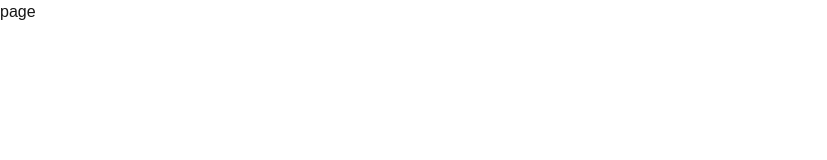
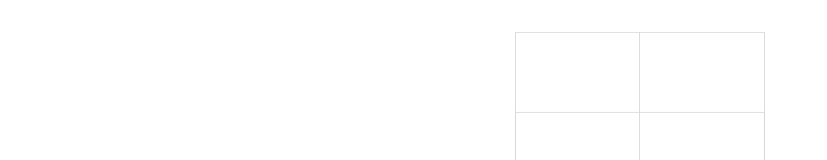
Before and after one commit to thanhhuynh1903/portfolio, a Next.js app: page /landing in a window 1280 px wide. Shown: the top 160 px of the page, without its empty margins (0-827 px from the left). Built offline with nearby package versions, Linux system fonts and the light colour scheme.

Commit message:
add moving objects

```diff
--- a/package.json
+++ b/package.json
@@ -12,7 +12,8 @@
     "next": "^15.3.3",
     "portfolio": "file:",
     "react": "^19.1.0",
-    "react-dom": "^19.1.0"
+    "react-dom": "^19.1.0",
+    "three": "^0.177.0"
   },
   "devDependencies": {
     "@eslint/eslintrc": "^3",
--- a/src/app/landing/page.js
+++ b/src/app/landing/page.js
@@ -1,7 +1,9 @@
 import React from 'react'
-
+import ObjectSVG from '@/components/ObjectSVG'
 export default function page() {
   return (
-    <div>page</div>
+     <div className="relative min-h-screen flex items-center justify-center">
+        <ObjectSVG />
+        </div>
   )
 }
--- a/src/app/layout.js
+++ b/src/app/layout.js
@@ -11,11 +11,11 @@ const geistMono = Geist_Mono({
   subsets: ["latin"],
 });
 
+
 export const metadata = {
-  title: "Create Next App",
-  description: "Generated by create next app",
-};
-
+  title: "Rotating Polyhedron",
+  description: "3D wireframe polyhedron with rotational animation",
+}
 export default function RootLayout({ children }) {
   return (
     <html lang="en">
--- a/src/app/page.js
+++ b/src/app/page.js
@@ -1,10 +1,33 @@
-import Link from 'next/link';
+"use client";
 
+import RotatingPolyhedron from "@/components/RotatingPolyhedron";
+import ObjectSVG from "@/components/ObjectSVG";
+import Link from "next/link";
 export default function Home() {
   return (
-    <div>
-      <h1>Home Page</h1>
-      <Link href="/landing">Go to Landing Page</Link>
-    </div>
+    <main className="flex min-h-screen flex-col items-center justify-center bg-black">
+      <div className="relative">
+        <RotatingPolyhedron />
+        <div className="absolute top-6 right-6 z-10">
+          <button className="flex flex-col items-center justify-center space-y-1.5">
+            <div className="w-6 h-0.5 bg-white"></div>
+            <div className="w-6 h-0.5 bg-white"></div>
+            <div className="w-6 h-0.5 bg-white"></div>
+          </button>
+        </div>
+      </div>
+      <Link href={"/landing"} className="absolute bottom-6 text-white text-sm">
+        landing
+      </Link>
+      {/* <Link href={"/"} className="absolute bottom-6 left-6 text-white text-sm">
+        Home
+      </Link>
+      <Link href={"/contact"} className="absolute bottom-6 right-6 text-white text-sm">
+        Contact
+      </Link>
+      <Link href={"/"} className="absolute top-6 left-6 text-white text-sm">
+        <span className="text-gray-400">Back to Home</span>
+      </Link> */}
+    </main>
   );
 }
--- /dev/null
+++ b/src/components/ObjectSVG.js
@@ -0,0 +1,116 @@
+"use client"
+
+import { useEffect, useState } from "react"
+
+export default function ObjectSVG() {
+  const [isVisible, setIsVisible] = useState(false)
+
+  useEffect(() => {
+    setIsVisible(true)
+  }, [])
+
+  return (
+    <div className="flex items-center justify-center min-h-screen p-8">
+      <div className="relative">
+        <svg
+          width="250"
+          viewBox="0 0 300 1404"
+          fill="none"
+          xmlns="http://www.w3.org/2000/svg"
+          className={`transition-opacity duration-1000 svg-animate ${isVisible ? "opacity-100" : "opacity-0"}`}
+        >
+          <g className="svg-content">
+            {/* Top rounded rectangle */}
+            <path
+              fillRule="evenodd"
+              clipRule="evenodd"
+              d="M1 892L1 941H299V892C299 809.71 232.29 743 150 743C67.7096 743 1 809.71 1 892ZM0 942H300V892C300 809.157 232.843 742 150 742C67.1573 742 0 809.157 0 892L0 942Z"
+              className="fill-gray-800"
+            />
+
+            {/* Bottom rounded rectangle */}
+            <path
+              fillRule="evenodd"
+              clipRule="evenodd"
+              d="M299 146V97L1 97V146C1 228.29 67.7096 295 150 295C232.29 295 299 228.29 299 146ZM300 96L0 96V146C0 228.843 67.1573 296 150 296C232.843 296 300 228.843 300 146V96Z"
+              className="fill-gray-800"
+            />
+
+            {/* Main border */}
+            <path
+              fillRule="evenodd"
+              clipRule="evenodd"
+              d="M299 1H1V1403H299V1ZM0 0V1404H300V0H0Z"
+              className="fill-gray-800"
+              strokeWidth="4"
+            />
+
+            {/* Center vertical line */}
+            <path
+              fillRule="evenodd"
+              clipRule="evenodd"
+              d="M150 -4.37115e-08L150 1404L149 1404L149 0L150 -4.37115e-08Z"
+              className="fill-gray-800"
+            />
+
+            {/* Bottom circle */}
+            <path
+              fillRule="evenodd"
+              clipRule="evenodd"
+              d="M150 1324C232.29 1324 299 1257.29 299 1175C299 1092.71 232.29 1026 150 1026C67.7096 1026 1 1092.71 1 1175C1 1257.29 67.7096 1324 150 1324ZM150 1325C232.843 1325 300 1257.84 300 1175C300 1092.16 232.843 1025 150 1025C67.1573 1025 0 1092.16 0 1175C0 1257.84 67.1573 1325 150 1325Z"
+              className="fill-gray-800"
+            />
+
+            {/* Horizontal line through bottom circle */}
+            <path fillRule="evenodd" clipRule="evenodd" d="M300 1175H0V1174H300V1175Z" className="fill-gray-800" />
+
+            {/* Middle circle */}
+            <path
+              fillRule="evenodd"
+              clipRule="evenodd"
+              d="M150 678C232.29 678 299 611.29 299 529C299 446.71 232.29 380 150 380C67.7096 380 1 446.71 1 529C1 611.29 67.7096 678 150 678ZM150 679C232.843 679 300 611.843 300 529C300 446.157 232.843 379 150 379C67.1573 379 0 446.157 0 529C0 611.843 67.1573 679 150 679Z"
+              className="fill-gray-800"
+            />
+
+            {/* Rectangle around middle circle */}
+            <path
+              fillRule="evenodd"
+              clipRule="evenodd"
+              d="M299 380H1V678H299V380ZM0 379V679H300V379H0Z"
+              className="fill-gray-800"
+            />
+          </g>
+        </svg>
+
+        <style jsx>{`
+          .svg-animate {
+            animation: floatUpDown 8s ease-in-out infinite;
+          }
+
+          @keyframes floatUpDown {
+            0%, 100% {
+              transform: translateY(0px);
+            }
+            25% {
+              transform: translateY(-15px);
+            }
+            50% {
+              transform: translateY(-30px);
+            }
+            75% {
+              transform: translateY(-15px);
+            }
+          }
+
+          svg {
+            transition: all 0.3s ease;
+          }
+
+          .fill-gray-800 {
+            fill: rgb(211, 215, 215);
+          }
+        `}</style>
+      </div>
+    </div>
+  )
+}
--- /dev/null
+++ b/src/components/RotatingPolyhedron.js
@@ -0,0 +1,110 @@
+"use client";
+
+import { useEffect, useRef } from "react";
+import * as THREE from "three";
+
+export default function RotatingPolyhedron() {
+  const containerRef = useRef(null);
+
+  useEffect(() => {
+    if (!containerRef.current) return;
+
+    // Scene setup
+    const width = 1400; // Change to your desired width
+    const height = 600; // Change to your desired height
+
+    // Scene setup
+    const scene = new THREE.Scene();
+    const camera = new THREE.PerspectiveCamera(50, width / height, 0.1, 1000);
+
+    const renderer = new THREE.WebGLRenderer({
+      antialias: true,
+      alpha: true,
+    });
+    renderer.setSize(width, height);
+    renderer.setClearColor(0x000000, 1);
+    containerRef.current.appendChild(renderer.domElement);
+
+    // Create a custom polyhedron
+    const geometry = new THREE.IcosahedronGeometry(5, 0);
+
+    // Create wireframe material
+    const material = new THREE.LineBasicMaterial({
+      color: 0x333333,
+      transparent: true,
+      opacity: 0.6,
+    });
+
+    // Convert to wireframe
+    const wireframe = new THREE.WireframeGeometry(geometry);
+    const lines = new THREE.LineSegments(wireframe, material);
+    scene.add(lines);
+
+    // Add a second, slightly offset polyhedron for complexity
+    const geometry2 = new THREE.OctahedronGeometry(7, 0);
+    const wireframe2 = new THREE.WireframeGeometry(geometry2);
+    const lines2 = new THREE.LineSegments(wireframe2, material);
+    lines2.rotation.x = Math.PI / 4;
+    scene.add(lines2);
+
+    // Position camera
+    camera.position.z = 15;
+
+    // Animation variables
+    const rotationSpeed = 0.0005;
+    let mouseX = 0;
+    let mouseY = 0;
+    let targetRotationX = 0;
+    let targetRotationY = 0;
+
+    // Handle mouse movement
+    const handleMouseMove = (event) => {
+      mouseX = (event.clientX - window.innerWidth / 2) / 100;
+      mouseY = (event.clientY - window.innerHeight / 2) / 100;
+    };
+
+    window.addEventListener("mousemove", handleMouseMove);
+
+    // Handle window resize
+    const handleResize = () => {
+      camera.aspect = window.innerWidth / window.innerHeight;
+      camera.updateProjectionMatrix();
+      renderer.setSize(window.innerWidth, window.innerHeight);
+    };
+
+    window.addEventListener("resize", handleResize);
+
+    // Animation loop
+    const animate = () => {
+      requestAnimationFrame(animate);
+
+      // Smooth rotation
+      targetRotationX += rotationSpeed;
+      targetRotationY += rotationSpeed * 0.5;
+
+      // Add subtle mouse influence
+      lines.rotation.x +=
+        (targetRotationX + mouseY * 0.05 - lines.rotation.x) * 0.02;
+      lines.rotation.y +=
+        (targetRotationY + mouseX * 0.05 - lines.rotation.y) * 0.02;
+
+      lines2.rotation.x +=
+        (targetRotationX * 0.7 - mouseY * 0.03 - lines2.rotation.x) * 0.01;
+      lines2.rotation.y +=
+        (targetRotationY * 0.7 - mouseX * 0.03 - lines2.rotation.y) * 0.01;
+
+      renderer.render(scene, camera);
+    };
+
+    animate();
+
+    // Cleanup
+    return () => {
+      window.removeEventListener("mousemove", handleMouseMove);
+      window.removeEventListener("resize", handleResize);
+      containerRef.current?.removeChild(renderer.domElement);
+    };
+  }, []);
+
+  return <div ref={containerRef} className="w-90% h-full" />;
+}
```
Also changed, not shown: 1 other file (tests, documents, lock files or other folders).
